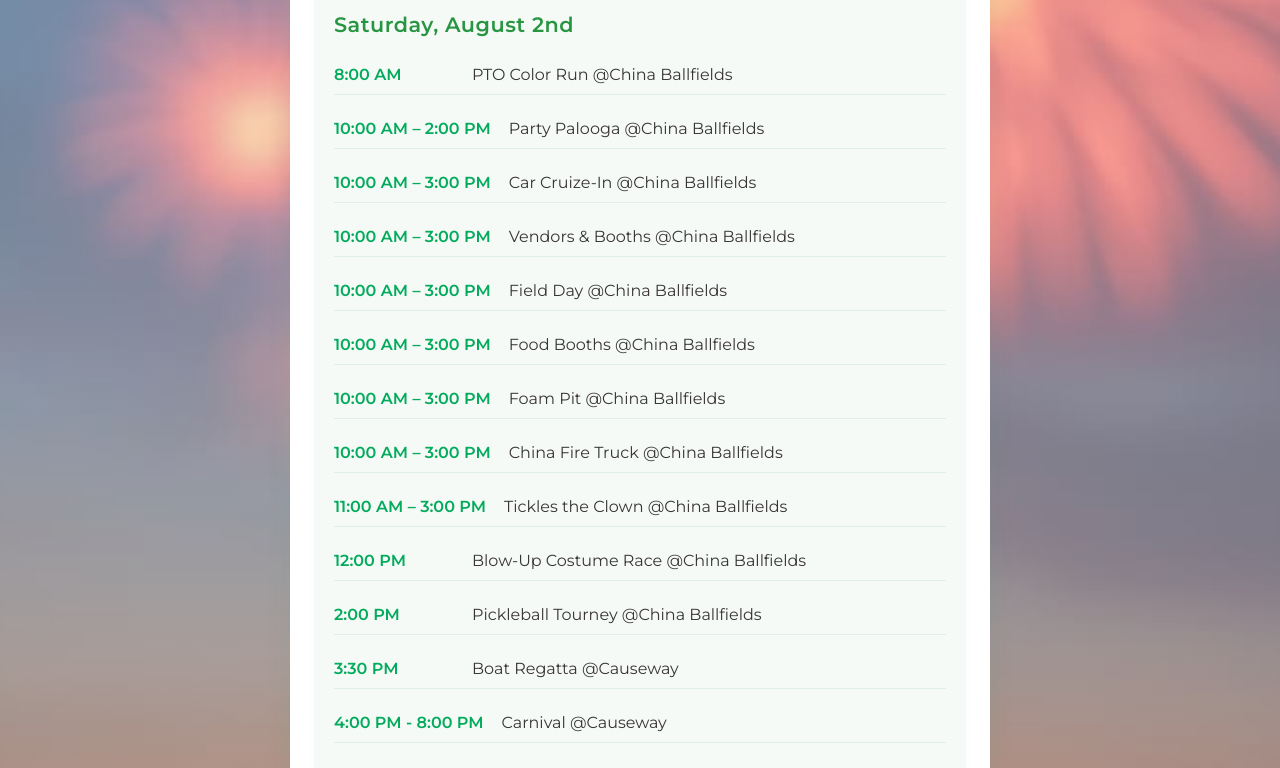
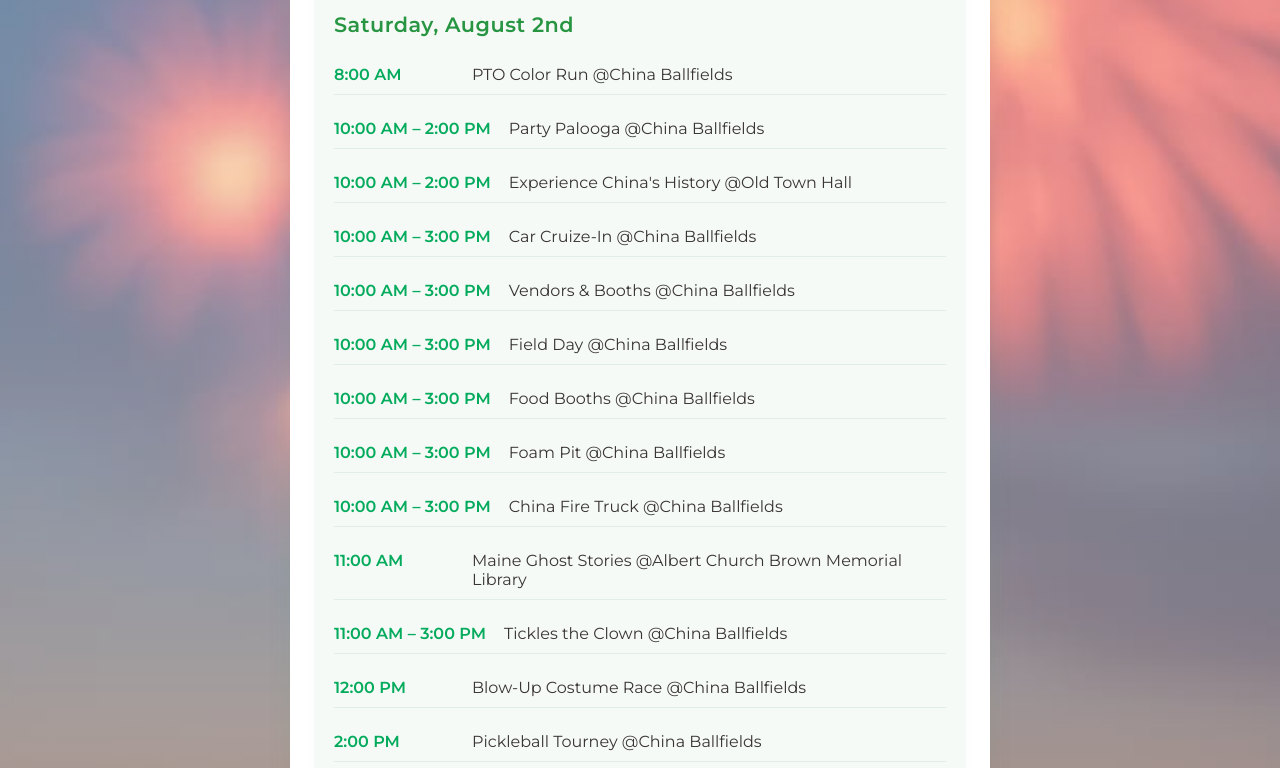
Before and after one commit to norus04/ChinaCommunityDays, a React (Create React App) app: page /events in a window 1280 px wide. Shown: the part 694-1462 px from the top of the page. Built offline with nearby package versions, Linux system fonts and the light colour scheme; no server answers.

Commit message:
New events added

```diff
--- a/src/pages/EventsPage.jsx
+++ b/src/pages/EventsPage.jsx
@@ -15,12 +15,14 @@ const events = [
     items: [
       { time: '8:00 AM', title: 'PTO Color Run @China Ballfields' },
       { time: '10:00 AM – 2:00 PM', title: 'Party Palooga @China Ballfields' },
+      { time: '10:00 AM – 2:00 PM', title: "Experience China's History @Old Town Hall" },
       { time: '10:00 AM – 3:00 PM', title: 'Car Cruize-In @China Ballfields' },
       { time: '10:00 AM – 3:00 PM', title: 'Vendors & Booths @China Ballfields' },
       { time: '10:00 AM – 3:00 PM', title: 'Field Day @China Ballfields' },
       { time: '10:00 AM – 3:00 PM', title: 'Food Booths @China Ballfields' },
       { time: '10:00 AM – 3:00 PM', title: 'Foam Pit @China Ballfields' },
       { time: '10:00 AM – 3:00 PM', title: 'China Fire Truck @China Ballfields' },
+      { time: '11:00 AM', title: 'Maine Ghost Stories @Albert Church Brown Memorial Library' },
       { time: '11:00 AM – 3:00 PM', title: 'Tickles the Clown @China Ballfields' },
       { time: '12:00 PM', title: 'Blow-Up Costume Race @China Ballfields' },
       { time: '2:00 PM', title: 'Pickleball Tourney @China Ballfields' },
--- a/src/pages/VendorsPage.jsx
+++ b/src/pages/VendorsPage.jsx
@@ -1,7 +1,6 @@
 import React from 'react';
 
 const vendors = [
-  { name: 'Bout Creating', description: 'Creative goods from a local' },
   { name: 'Brown Eyed Bling', description: 'Bling, jewelry, and accesories' },
   { name: 'Chaos, Coffee & Creativity Studio', description: 'Creative studio offering custom designs' },
   { name: 'China Community Church', description: 'Local church supporting the community' },
```
